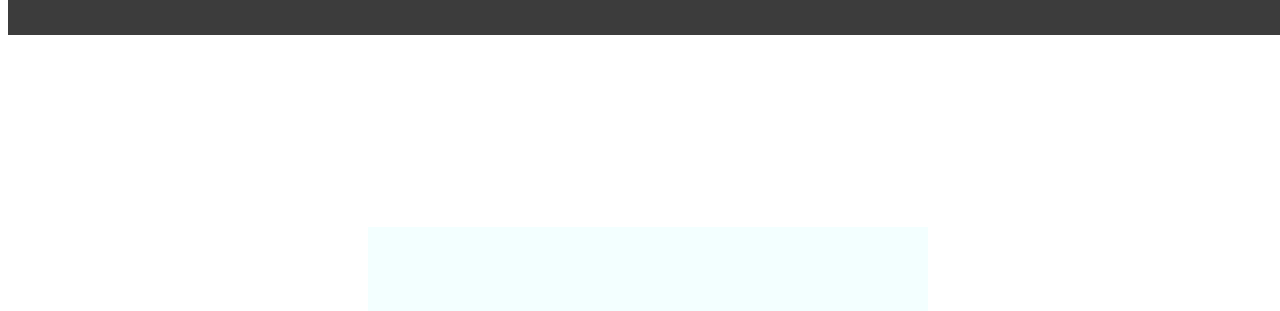
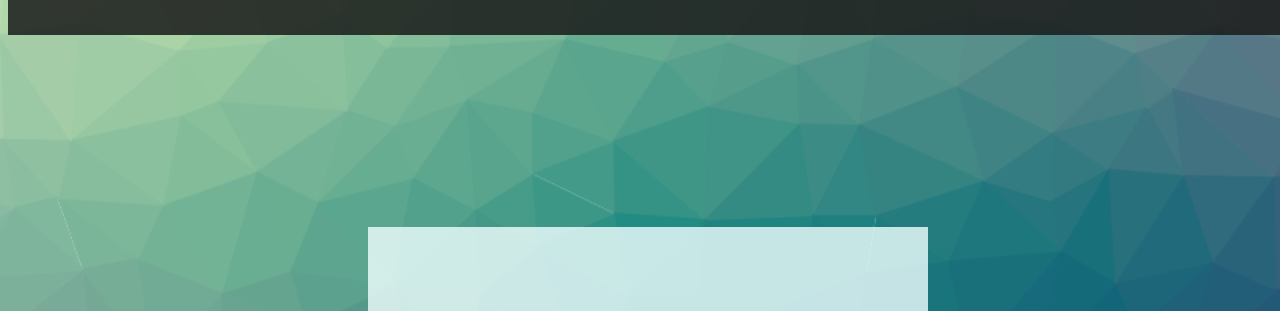
Before and after one commit to ViRuSKhanSb/My-First-Website, a plain HTML site: page index.html in a window 1280 px wide. Shown: the part 165-476 px from the top of the page. Drawn offline with Linux system fonts and the light colour scheme; files whose address does not match are found by name; a web font is replaced by a local one.

Commit message:
Update style.css

```diff
--- a/style.css
+++ b/style.css
@@ -32,7 +32,7 @@ h1 {
 }
 
 body {
-    background-image: url("/Media/images.png");
+    background-image: url("/images.png");
     background-repeat: repeat-x;
     background-attachment: fixed;
     background-size: cover;
```
